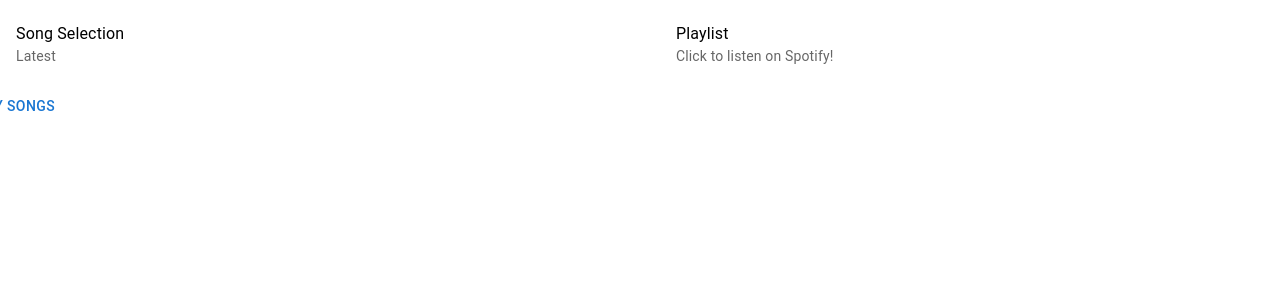
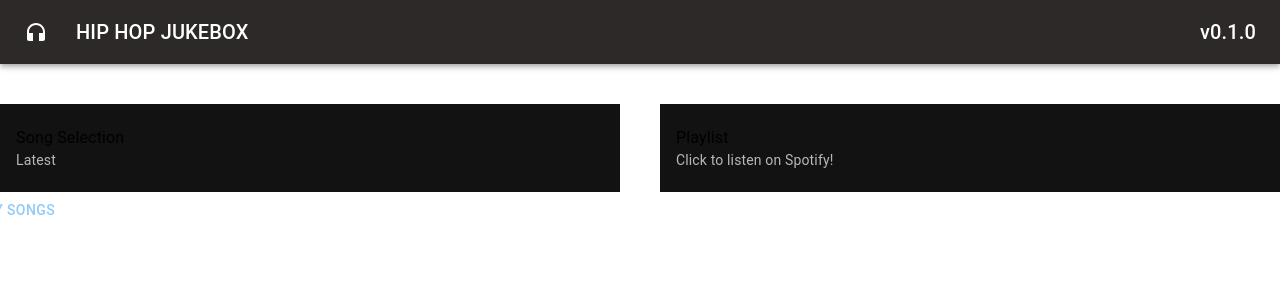
Before and after one commit to zenlyj/hip-hop-jukebox, a React (Create React App) app in the folder frontend/: page /home in a window 1280 px wide. Shown: the top 300 px of the page. Built offline with nearby package versions, Linux system fonts and the light colour scheme; no server answers; the HTML template or start-up script is replaced by a standard one.

Commit message:
Add header to application

```diff
--- a/frontend/package.json
+++ b/frontend/package.json
@@ -5,6 +5,7 @@
   "dependencies": {
     "@emotion/react": "^11.9.3",
     "@emotion/styled": "^11.9.3",
+    "@mui/icons-material": "^5.8.4",
     "@mui/material": "^5.8.3",
     "@testing-library/jest-dom": "^5.16.4",
     "@testing-library/react": "^13.3.0",
--- a/frontend/src/App.js
+++ b/frontend/src/App.js
@@ -1,19 +1,26 @@
 import React from 'react';
 import { Routes, Route, Link } from "react-router-dom"
 import Home from './Home'
+import { ThemeProvider, createTheme } from '@mui/material/styles';
 import SpotifyAuth from './SpotifyAuth'
 
-class App extends React.Component {
-  render() {
+function App(props) {
+  const darkTheme = createTheme({
+    palette: {
+      mode: 'dark'
+    }
+  })
+
   return (
       <div>
+          <ThemeProvider theme={darkTheme}>
               <Routes>
                   <Route path="/home" element={<Home />} />
                   <Route path="/spotifyauth" element={<SpotifyAuth />} />
               </Routes>
+          </ThemeProvider>
       </div>
   )
 }
-}
 
 export default App;
--- /dev/null
+++ b/frontend/src/AppHeader.js
@@ -0,0 +1,36 @@
+import * as React from 'react';
+import AppBar from '@mui/material/AppBar';
+import Box from '@mui/material/Box';
+import Toolbar from '@mui/material/Toolbar';
+import Typography from '@mui/material/Typography';
+import Button from '@mui/material/Button';
+import IconButton from '@mui/material/IconButton';
+import HeadphonesIcon from '@mui/icons-material/Headphones';
+
+function AppHeader() {
+  return (
+    <Box sx={{ flexGrow: 1 }}>
+      <AppBar position="static" sx={{ bgcolor: '#191414'}}>
+        <Toolbar>
+          <IconButton
+            size="large"
+            edge="start"
+            color="inherit"
+            aria-label="menu"
+            sx={{ mr: 2 }}
+          >
+            <HeadphonesIcon />
+          </IconButton>
+          <Typography variant="h6" component="div" sx={{ flexGrow: 1 }}>
+            HIP HOP JUKEBOX
+          </Typography>
+          <Typography variant="h6" component="div" sx={{ flexGrow: 1 }} align='right'>
+            v0.1.0
+          </Typography>
+        </Toolbar>
+      </AppBar>
+    </Box>
+  );
+}
+
+export default AppHeader
--- a/frontend/src/Home.js
+++ b/frontend/src/Home.js
@@ -1,6 +1,7 @@
 import React, { useEffect, useState } from 'react'
 import SpotifyPlayer from 'react-spotify-web-playback';
 import { Button, Grid } from '@mui/material';
+import AppHeader from './AppHeader';
 import Jukebox from './Jukebox'
 import Playlist from './Playlist'
 
@@ -95,6 +96,9 @@ function Home(props) {
 
     return (
         <Grid container spacing={5}>
+            <Grid item xs={12}>
+                <AppHeader />
+            </Grid>
             <Grid item xs={6}>
             <Jukebox onClickHandler={jukeBoxToPlaylist}/>
             </Grid>
```
Also changed, not shown: 1 other file (tests, documents, lock files or other folders). Lines whose indentation alone changed are shown as unchanged.
